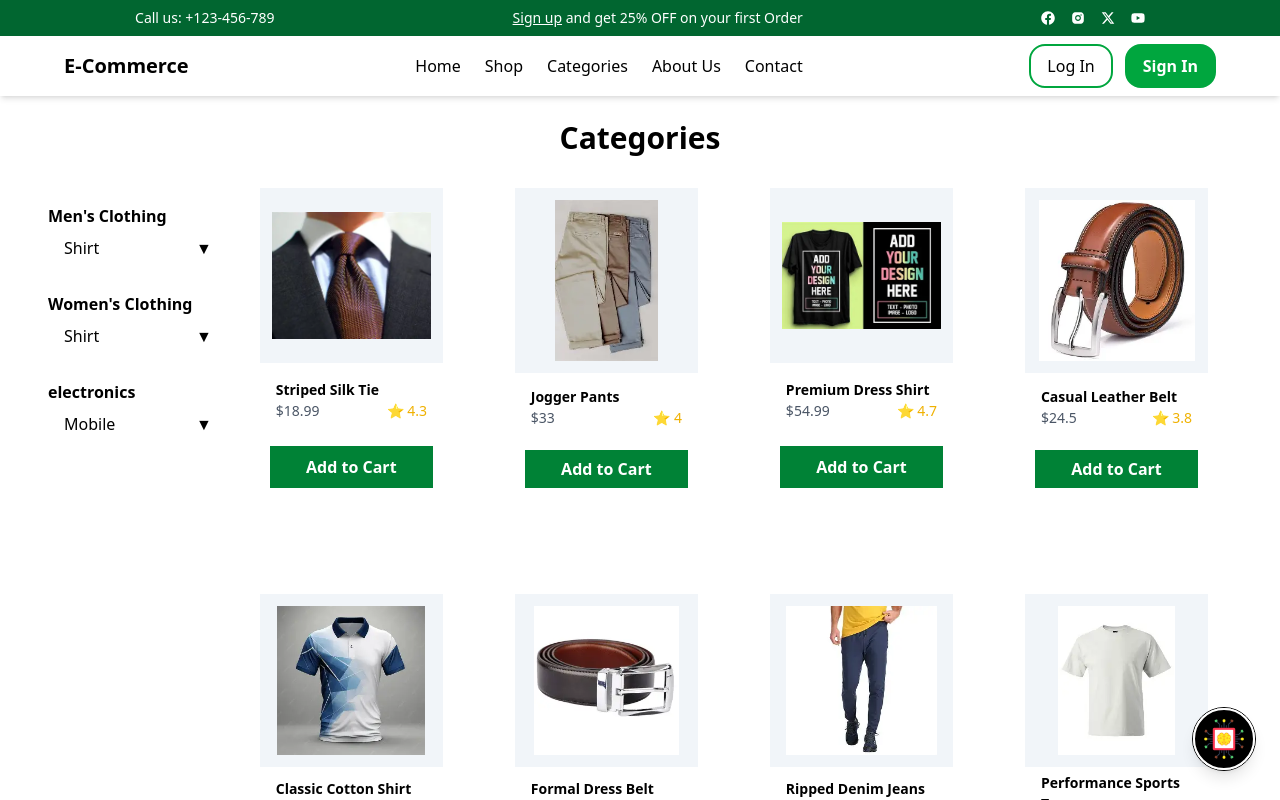
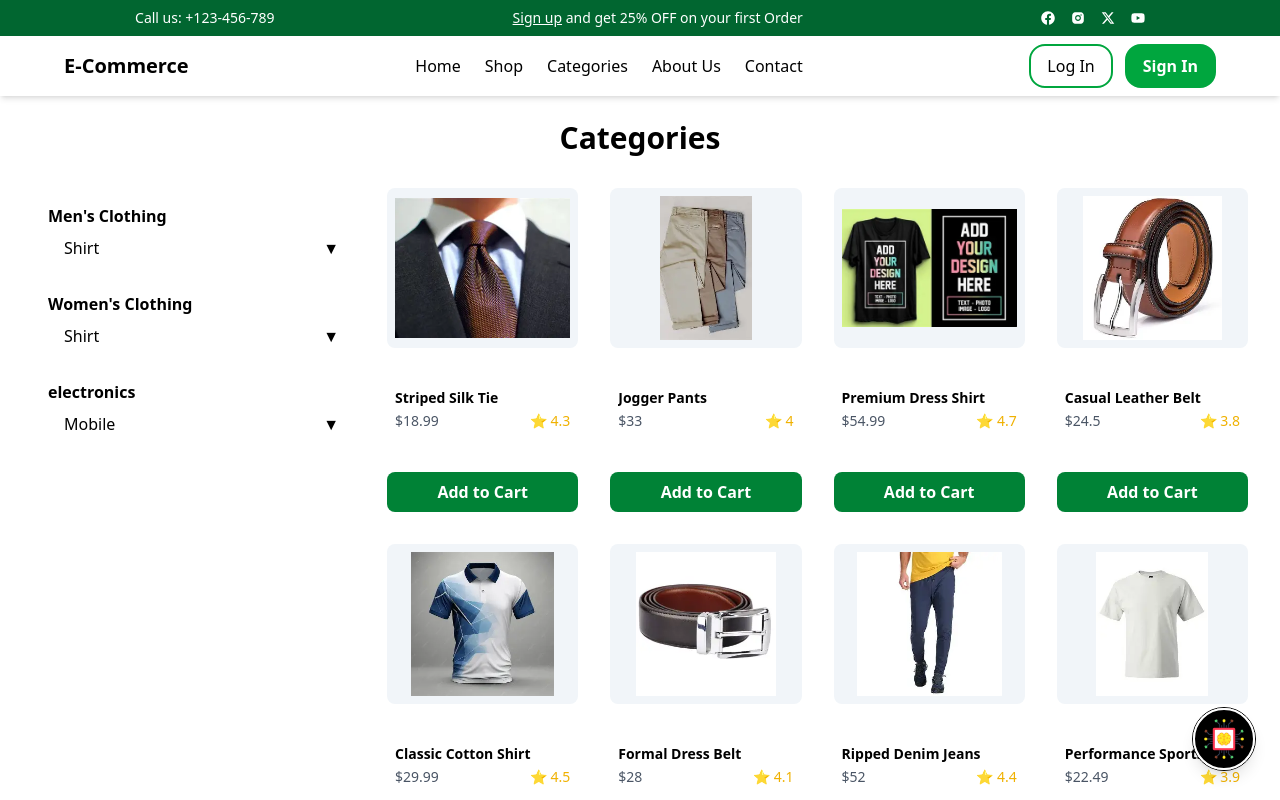
Before and after one commit to CodingPheonix/E-Commerce, a Next.js app: page /categories in a window 1280 px wide. Shown: the top 800 px of the page. Built offline with nearby package versions, Linux system fonts and the light colour scheme.

Commit message:
minor UI modifications in item card and disclaimer

```diff
--- a/app/Components/Disclaimer.js
+++ b/app/Components/Disclaimer.js
@@ -6,7 +6,7 @@ const Disclaimer = ({setIsPurchasing, isPurchasing}) => {
             <div className="z-50 flex flex-col justify-center items-center text-center p-8 absolute left-1/2 top-1/2 -translate-x-1/2 -translate-y-1/2 bg-white border-2 border-green-500 rounded-3xl shadow-2xl w-[90%] md:w-[500px] h-[400px] animate-fade-in">
                 <h2 className="text-5xl font-extrabold mb-4 text-green-600 drop-shadow-lg">Buy Me a Coffee ☕</h2>
                 <p className="text-base md:text-lg text-black mb-6 px-4">
-                    This project demonstrates a sample E-Commerce Application, AI Agents and payment integration. No real products will be delivered upon purchase.
+                    This project demonstrates a sample E-Commerce Application, AI Agents. No real products will be delivered upon purchase.
                 </p>
                 <div className='flex w-full justify-around items-center'>
                 <button onClick={() => {setIsPurchasing(!isPurchasing)}} className="px-6 py-3 rounded-xl bg-green-600 text-white font-semibold transition-all duration-300 hover:bg-green-700 hover:scale-105 shadow-md">
--- a/app/Components/Item_card.js
+++ b/app/Components/Item_card.js
@@ -19,40 +19,44 @@ const Item_card = ({ item }) => {
     }
 
     return (
-        <div className="relative w-5/6 h-5/6 p-2 hover:shadow-lg transition overflow-hidden flex flex-col">
+        <div className="relative w-full h-[340px] p-2 hover:shadow-lg transition overflow-hidden flex flex-col bg-white rounded-xl">
             <ToastContainer />
 
-            {/* IMAGE — 60% height */}
-            <div className="h-[60%] w-full">
+            {/* IMAGE */}
+            <div className="h-40 w-full flex-shrink-0">
                 <Image
                     src={`/${item.image}.webp`}
                     alt={item.name}
-                    height={500}
-                    width={500}
-                    loading='lazy'
-                    className="w-full h-full object-contain p-3 bg-slate-100"
+                    height={400}
+                    width={400}
+                    loading="lazy"
+                    className="w-full h-full object-contain p-2 bg-slate-100 rounded-lg"
                 />
             </div>
 
-            {/* DETAILS — 25% height */}
-            <div className="h-[25%] px-4 py-2 flex flex-col justify-center">
-                <h3 className="text-black font-semibold adjust_text">{item.name}</h3>
-                <div className='flex justify-between items-center'>
-                    <p className="text-gray-600 adjust_text">${item.price}</p>
-                    <p className="text-yellow-500 adjust_text">⭐ {item.rating}</p>
+            {/* DETAILS */}
+            <div className="flex-1 px-2 py-1 flex flex-col justify-center">
+                <h3 className="text-black font-semibold text-sm line-clamp-2 leading-tight">
+                    {item.name}
+                </h3>
+
+                <div className="flex justify-between items-center text-sm mt-1">
+                    <p className="text-gray-600">${item.price}</p>
+                    <p className="text-yellow-500">⭐ {item.rating}</p>
                 </div>
             </div>
 
-            {/* ADD TO CART — 15% height */}
+            {/* ADD TO CART */}
             <button
-                onClick={(event) => {onClickHandler(event)}}
-                className="h-[15%] border text-white font-semibold bg-green-700 mx-auto my-2 w-[90%] flex items-center justify-center transition"
+                onClick={onClickHandler}
+                className="h-10 flex-shrink-0 bg-green-700 text-white font-semibold rounded-lg w-full transition hover:bg-green-800"
             >
                 Add to Cart
             </button>
-
         </div>
     );
+
+
 }
 
 export default Item_card
```
